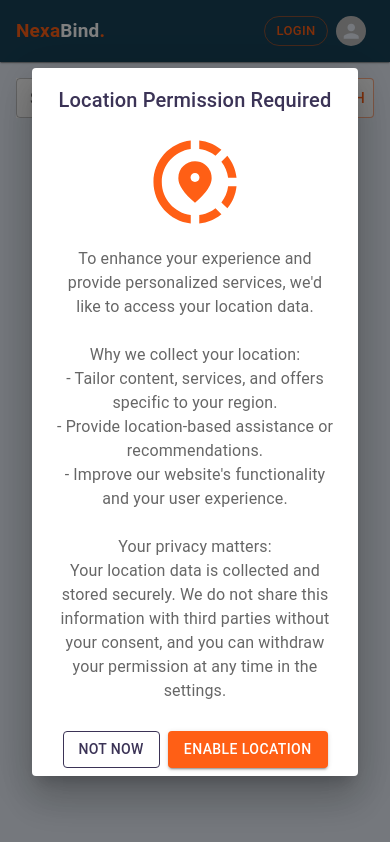
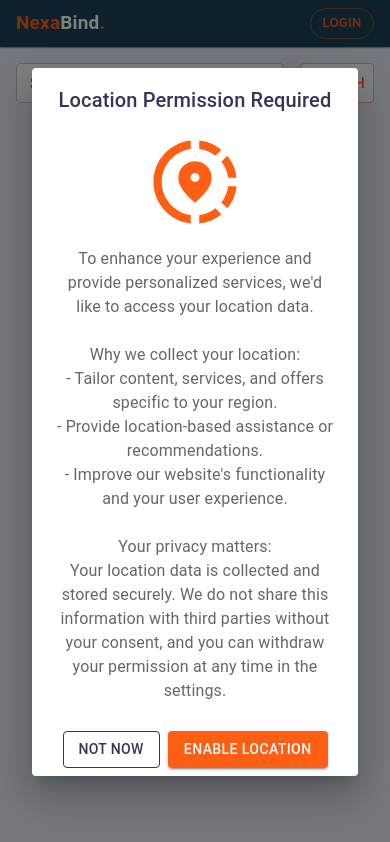
Before and after one commit to suhilYaftaly/ProChowk, a React (Vite) app in the folder web/: page / in a window 390 px wide. Built offline with nearby package versions, Linux system fonts and the light colour scheme.

Commit message:
hide user profile if signed out for mobile

```diff
--- a/web/src/components/headerSection/mobile/MHeader.tsx
+++ b/web/src/components/headerSection/mobile/MHeader.tsx
@@ -20,6 +20,7 @@ export default function MHeader() {
         <AppLogo type="text" />
         <Stack direction="row" alignItems={"center"}>
           <LogInButton />
+          {user && (
             <IconButton
               sx={{ color: theme.palette.common.white }}
               onClick={() => setOpenDrawer(!openDrawer)}
@@ -30,9 +31,10 @@ export default function MHeader() {
                 sx={{ width: 30, height: 30 }}
               />
             </IconButton>
+          )}
         </Stack>
       </Stack>
-      <MMyProfileDrawer open={openDrawer} setOpen={setOpenDrawer} />
+      {user && <MMyProfileDrawer open={openDrawer} setOpen={setOpenDrawer} />}
     </>
   );
 }
```
Lines whose indentation alone changed are shown as unchanged.
